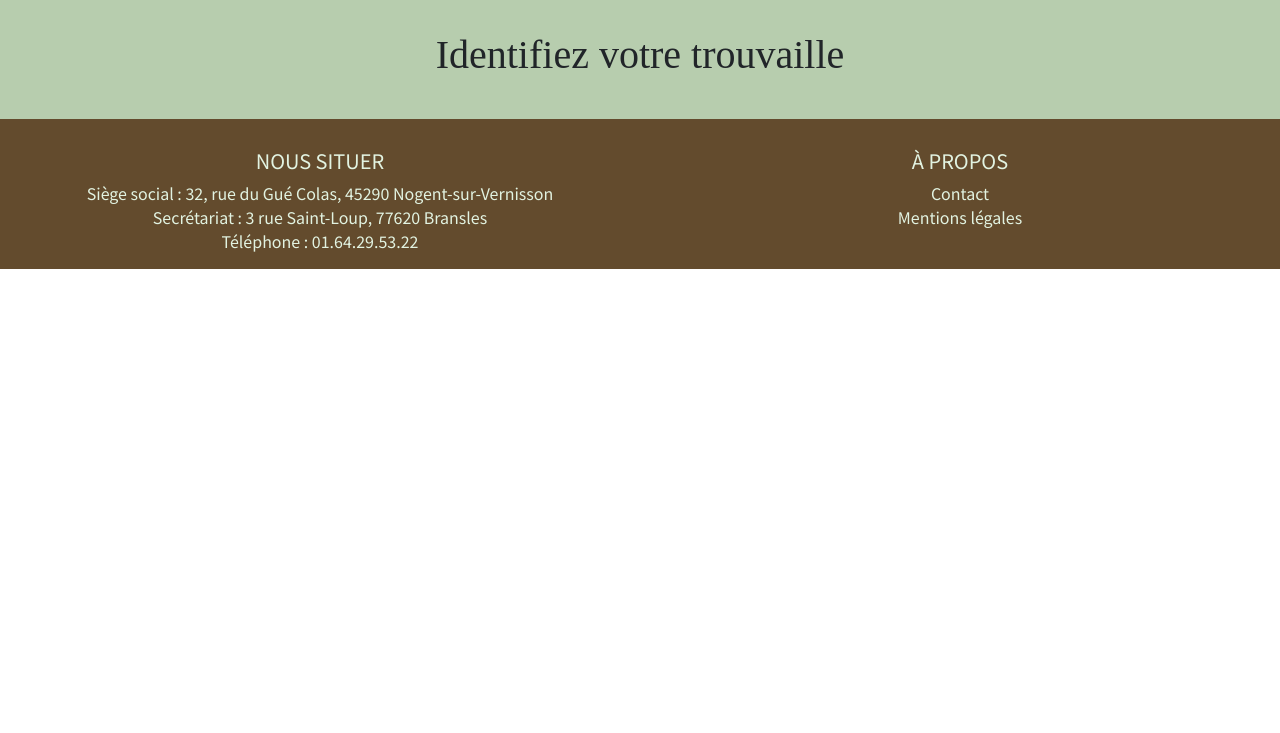
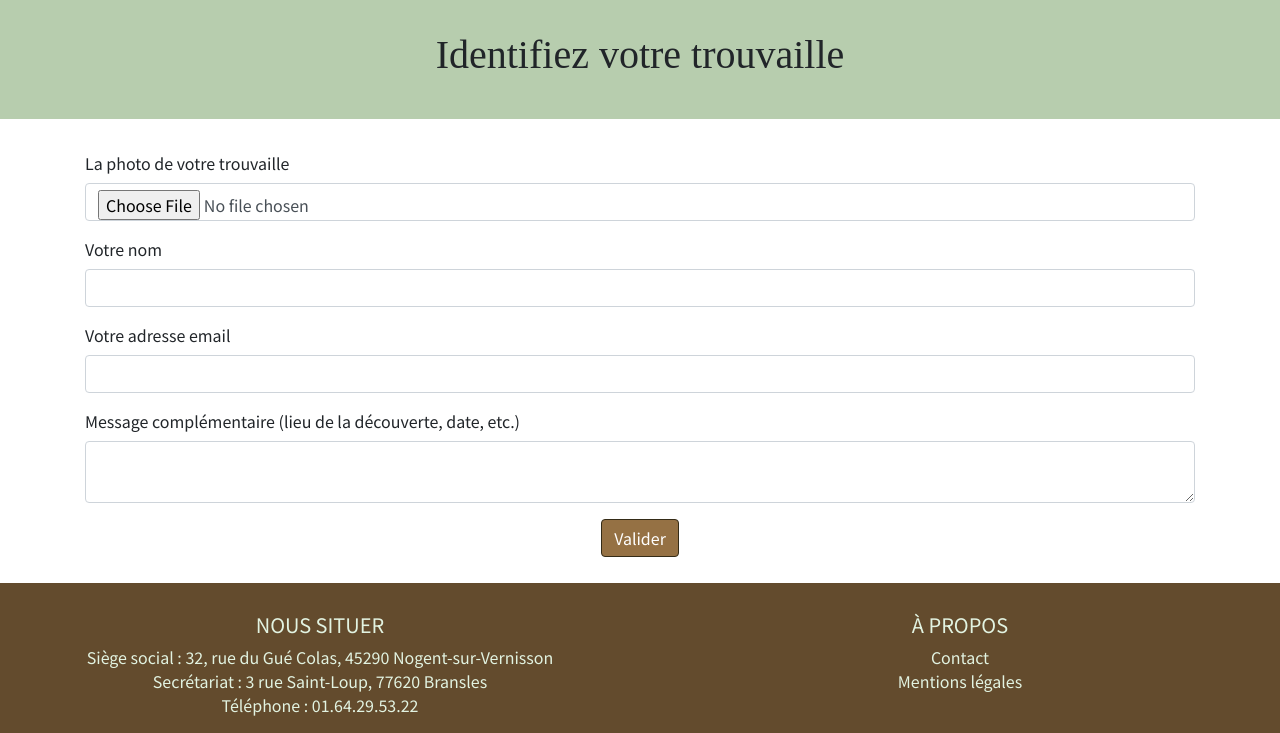
Before and after one commit to WildCodeSchool/orleans-php-2003-project-ambl, a PHP site: template src/View/Identification/index.html.twig in a window 1280 px wide. Shown: the part 107-840 px from the top of the page. Before the commit the page ends 376 px from the top, so only its background shows below. Run offline with PHP 8.4, Linux system fonts and the light colour scheme; the template is opened without the code that fills it, so the values that code supplies are empty; some libraries are stand-ins or nearby versions; some web fonts are replaced.

Commit message:
Setting up the basic form

```diff
--- a/src/View/Identification/index.html.twig
+++ b/src/View/Identification/index.html.twig
@@ -9,6 +9,7 @@
 {% endblock %}
 
 {% block content %}
+    <section class="identification">
         <header class="header">
             <div class="container h-100 justify-around">
                 <div class="row h-75 align-items-center">
@@ -19,5 +20,34 @@
             </div>
         </header>
 
+        <div class="container container-form">
+            <form method="post" enctype="multipart/form-data">
+                <input type="hidden" value="{{ request.id }}" name="id">
 
+                <div class="form-group">
+                    <label for="picture">La photo de votre trouvaille</label>
+                    <input type="file" name="picture" class="form-control" />
+                </div>
+
+                <div class="form-group">
+                    <label for="sender_name">Votre nom</label>
+                    <input class="form-control" type="text" value="{{ request.sender_name }}" name="sender_name" id="sender_name">
+                </div>
+
+                <div class="form-group">
+                    <label for="mail">Votre adresse email</label>
+                    <input class="form-control" type="email" value="{{ request.mail }}" name="mail" id="mail">
+                </div>
+
+                <div class="form-group">
+                    <label for="message">Message complémentaire (lieu de la découverte, date, etc.)</label>
+                    <textarea class="form-control" name="message" id="message">{{ request.message }}</textarea>
+                </div>
+
+                <div class="text-center">
+                    <button class="btn btn-primary" type="submit">Valider</button>
+                </div>
+            </form>
+        </div>
+    </section>
 {% endblock %}
```
Also changed, not shown: public/assets/css/identification.css (added). Lines whose indentation alone changed are shown as unchanged.
